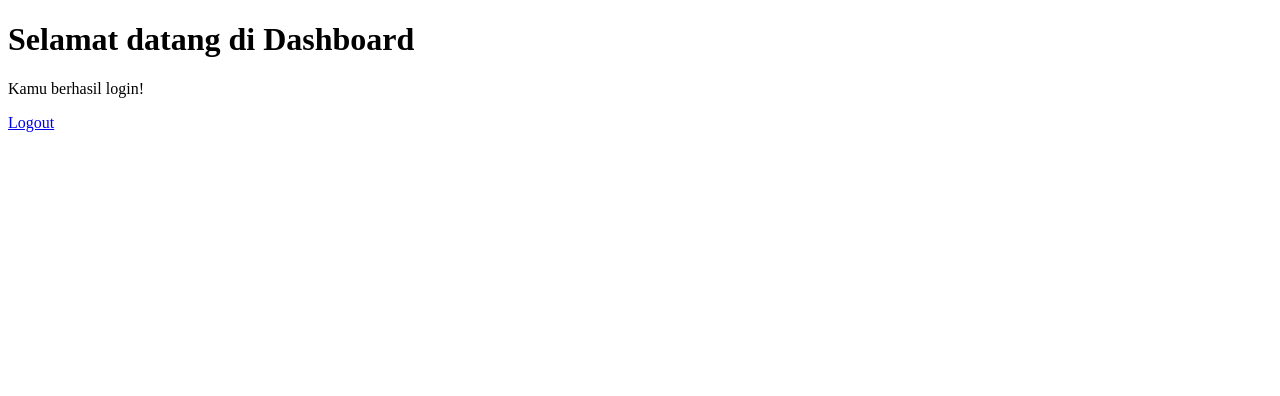
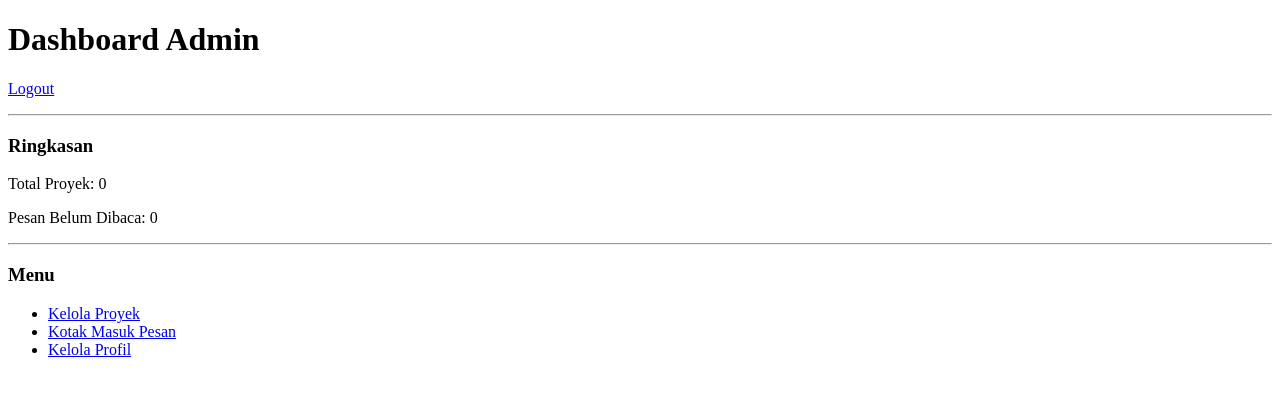
Before and after one commit to LestyAmelya-glitch/Web-Portofolio_301250002_Lesty_Amelya, a Flask app: page /dashboard in a window 1280 px wide. Shown: the top 396 px of the page. Run offline with Flask 3, Linux system fonts and the light colour scheme; the visitor is signed in with stand-in values (Sample User, id 1).

Commit message:
Tambah statistik ringkasan di dashboard (total proyek dan pesan belum dibaca)

```diff
--- a/templates/dashboard/index.html
+++ b/templates/dashboard/index.html
@@ -6,8 +6,22 @@
     <link rel="stylesheet" href="{{ url_for('static', filename='css/style.css') }}">
 </head>
 <body>
-    <h1>Selamat datang di Dashboard</h1>
-    <p>Kamu berhasil login!</p>
-    <a href="{{ url_for('logout') }}">Logout</a>
+    <h1>Dashboard Admin</h1>
+    <p><a href="{{ url_for('logout') }}">Logout</a></p>
+
+    <hr>
+
+    <h3>Ringkasan</h3>
+    <p>Total Proyek: {{ total_projects }}</p>
+    <p>Pesan Belum Dibaca: {{ unread_messages }}</p>
+
+    <hr>
+
+    <h3>Menu</h3>
+    <ul>
+        <li><a href="#">Kelola Proyek</a></li>
+        <li><a href="#">Kotak Masuk Pesan</a></li>
+        <li><a href="#">Kelola Profil</a></li>
+    </ul>
 </body>
 </html>
```
